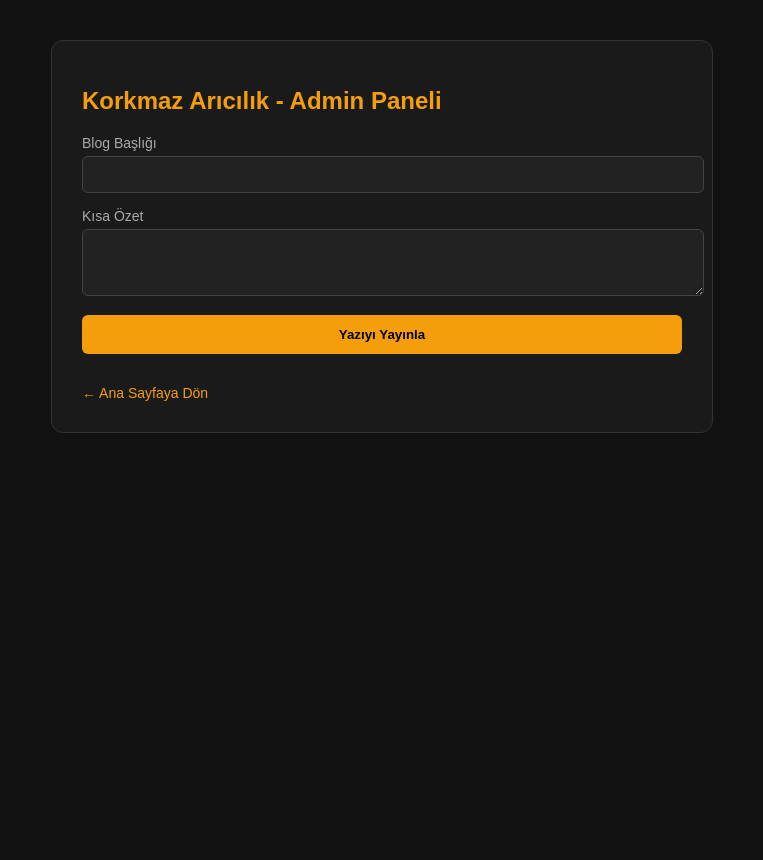
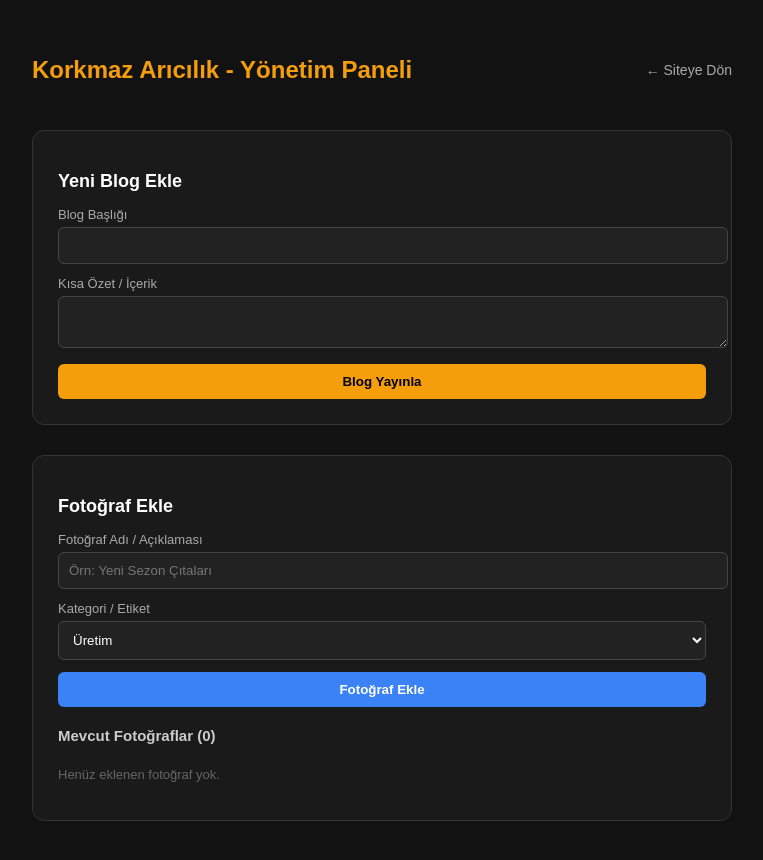
Before and after one commit to caglarkorkmazx-commits/korkmaz-aricilik, a Next.js app: page /admin in a window 1280 px wide. Shown: the top 860 px of the page, without its empty margins (258-1021 px from the left). Built offline with nearby package versions, Linux system fonts and the light colour scheme.

Commit message:
Update page.js

```diff
--- a/app/admin/page.js
+++ b/app/admin/page.js
@@ -2,46 +2,83 @@
 import { useState, useEffect } from 'react'
 
 export default function AdminPanel() {
+  // Blog State'leri
   const [title, setTitle] = useState('')
   const [excerpt, setExcerpt] = useState('')
   const [blogs, setBlogs] = useState([])
+
+  // Fotoğraf State'leri
+  const [photoTitle, setPhotoTitle] = useState('')
+  const [photoTag, setPhotoTag] = useState('Üretim')
+  const [photos, setPhotos] = useState([])
+
   const [message, setMessage] = useState('')
 
-  // Sayfa açıldığında kayıtlı blogları çekelim
+  // Sayfa açıldığında kayıtlı verileri çekelim
   useEffect(() => {
     const savedBlogs = JSON.parse(localStorage.getItem('korkmaz_blogs')) || []
+    const savedPhotos = JSON.parse(localStorage.getItem('korkmaz_photos')) || []
     setBlogs(savedBlogs)
+    setPhotos(savedPhotos)
   }, [])
 
+  // Blog Ekleme
   const handleAddBlog = (e) => {
     e.preventDefault()
-
     const newBlog = {
       id: Date.now(),
       title,
       excerpt,
       date: '19 Ağustos 2026'
     }
-
     const updatedBlogs = [newBlog, ...blogs]
     setBlogs(updatedBlogs)
     localStorage.setItem('korkmaz_blogs', JSON.stringify(updatedBlogs))
-
     setMessage('Blog yazısı başarıyla eklendi!')
     setTitle('')
     setExcerpt('')
   }
 
+  // Fotoğraf Ekleme
+  const handleAddPhoto = (e) => {
+    e.preventDefault()
+    const newPhoto = {
+      id: Date.now(),
+      title: photoTitle,
+      tag: photoTag
+    }
+    const updatedPhotos = [newPhoto, ...photos]
+    setPhotos(updatedPhotos)
+    localStorage.setItem('korkmaz_photos', JSON.stringify(updatedPhotos))
+    setMessage('Fotoğraf başarıyla eklendi!')
+    setPhotoTitle('')
+  }
+
+  // Fotoğraf Silme
+  const handleDeletePhoto = (id) => {
+    const updatedPhotos = photos.filter(p => p.id !== id)
+    setPhotos(updatedPhotos)
+    localStorage.setItem('korkmaz_photos', JSON.stringify(updatedPhotos))
+    setMessage('Fotoğraf silindi.')
+  }
+
   return (
     <div style={{ backgroundColor: '#121212', color: '#fff', minHeight: '100vh', padding: '40px', fontFamily: 'sans-serif' }}>
-      <div style={{ maxWidth: '600px', margin: '0 auto', background: '#1a1a1a', padding: '30px', borderRadius: '12px', border: '1px solid #333' }}>
-        <h1 style={{ color: '#f59e0b', marginBottom: '20px', fontSize: '24px' }}>Korkmaz Arıcılık - Admin Paneli</h1>
+      <div style={{ maxWidth: '700px', margin: '0 auto', display: 'flex', flexDirection: 'column', gap: '30px' }}>
 
-        {message && <p style={{ padding: '10px', background: '#222', color: '#f59e0b', marginBottom: '15px', borderRadius: '6px' }}>{message}</p>}
+        <div style={{ display: 'flex', justifyContent: 'space-between', alignItems: 'center' }}>
+          <h1 style={{ color: '#f59e0b', fontSize: '24px' }}>Korkmaz Arıcılık - Yönetim Paneli</h1>
+          <a href="/" style={{ color: '#aaa', fontSize: '14px', textDecoration: 'none' }}>&larr; Siteye Dön</a>
+        </div>
 
-        <form onSubmit={handleAddBlog} style={{ display: 'flex', flexDirection: 'column', gap: '15px', marginBottom: '30px' }}>
+        {message && <p style={{ padding: '12px', background: '#222', color: '#f59e0b', borderRadius: '6px', border: '1px solid #444' }}>{message}</p>}
+
+        {/* 1. KISIM: BLOG EKLEME */}
+        <div style={{ background: '#1a1a1a', padding: '25px', borderRadius: '12px', border: '1px solid #333' }}>
+          <h2 style={{ fontSize: '18px', marginBottom: '15px', color: '#fff' }}>Yeni Blog Ekle</h2>
+          <form onSubmit={handleAddBlog} style={{ display: 'flex', flexDirection: 'column', gap: '12px' }}>
             <div>
-            <label style={{ display: 'block', marginBottom: '5px', fontSize: '14px', color: '#aaa' }}>Blog Başlığı</label>
+              <label style={{ display: 'block', marginBottom: '5px', fontSize: '13px', color: '#aaa' }}>Blog Başlığı</label>
               <input
                 type="text"
                 value={title}
@@ -50,27 +87,77 @@ export default function AdminPanel() {
                 style={{ width: '100%', padding: '10px', background: '#222', border: '1px solid #444', color: '#fff', borderRadius: '6px' }}
               />
             </div>
-
             <div>
-            <label style={{ display: 'block', marginBottom: '5px', fontSize: '14px', color: '#aaa' }}>Kısa Özet</label>
+              <label style={{ display: 'block', marginBottom: '5px', fontSize: '13px', color: '#aaa' }}>Kısa Özet / İçerik</label>
               <textarea
                 value={excerpt}
                 onChange={(e) => setExcerpt(e.target.value)}
                 required
-              rows="3"
+                rows="2"
                 style={{ width: '100%', padding: '10px', background: '#222', border: '1px solid #444', color: '#fff', borderRadius: '6px' }}
               />
             </div>
+            <button type="submit" style={{ backgroundColor: '#f59e0b', color: '#000', padding: '10px', border: 'none', borderRadius: '6px', fontWeight: 'bold', cursor: 'pointer' }}>
+              Blog Yayınla
+            </button>
+          </form>
+        </div>
 
-          <button
-            type="submit"
-            style={{ backgroundColor: '#f59e0b', color: '#000', padding: '12px', border: 'none', borderRadius: '6px', fontWeight: 'bold', cursor: 'pointer' }}
+        {/* 2. KISIM: FOTOĞRAF EKLEME VE YÖNETİMİ */}
+        <div style={{ background: '#1a1a1a', padding: '25px', borderRadius: '12px', border: '1px solid #333' }}>
+          <h2 style={{ fontSize: '18px', marginBottom: '15px', color: '#fff' }}>Fotoğraf Ekle</h2>
+          <form onSubmit={handleAddPhoto} style={{ display: 'flex', flexDirection: 'column', gap: '12px', marginBottom: '20px' }}>
+            <div>
+              <label style={{ display: 'block', marginBottom: '5px', fontSize: '13px', color: '#aaa' }}>Fotoğraf Adı / Açıklaması</label>
+              <input
+                type="text"
+                value={photoTitle}
+                onChange={(e) => setPhotoTitle(e.target.value)}
+                required
+                placeholder="Örn: Yeni Sezon Çıtaları"
+                style={{ width: '100%', padding: '10px', background: '#222', border: '1px solid #444', color: '#fff', borderRadius: '6px' }}
+              />
+            </div>
+            <div>
+              <label style={{ display: 'block', marginBottom: '5px', fontSize: '13px', color: '#aaa' }}>Kategori / Etiket</label>
+              <select
+                value={photoTag}
+                onChange={(e) => setPhotoTag(e.target.value)}
+                style={{ width: '100%', padding: '10px', background: '#222', border: '1px solid #444', color: '#fff', borderRadius: '6px' }}
               >
-            Yazıyı Yayınla
+                <option value="Üretim">Üretim</option>
+                <option value="Saha">Saha</option>
+                <option value="Doğal">Doğal</option>
+                <option value="Teknik">Teknik</option>
+              </select>
+            </div>
+            <button type="submit" style={{ backgroundColor: '#3b82f6', color: '#fff', padding: '10px', border: 'none', borderRadius: '6px', fontWeight: 'bold', cursor: 'pointer' }}>
+              Fotoğraf Ekle
             </button>
           </form>
 
-        <a href="/" style={{ color: '#f59e0b', fontSize: '14px', textDecoration: 'none' }}>&larr; Ana Sayfaya Dön</a>
+          {/* Eklenen Fotoğrafları Listeleme ve Silme */}
+          <h3 style={{ fontSize: '15px', marginBottom: '10px', color: '#ccc' }}>Mevcut Fotoğraflar ({photos.length})</h3>
+          <div style={{ display: 'flex', flexDirection: 'column', gap: '8px', maxHeight: '200px', overflowY: 'auto' }}>
+            {photos.map((p) => (
+              <div key={p.id} style={{ display: 'flex', justifyContent: 'space-between', alignItems: 'center', background: '#222', padding: '8px 12px', borderRadius: '6px', border: '1px solid #333' }}>
+                <div>
+                  <span style={{ color: '#f59e0b', fontSize: '12px', marginRight: '8px' }}>[{p.tag}]</span>
+                  <span style={{ fontSize: '14px' }}>{p.title}</span>
+                </div>
+                <button
+                  onClick={() => handleDeletePhoto(p.id)}
+                  style={{ background: '#ef4444', color: '#fff', border: 'none', padding: '4px 10px', borderRadius: '4px', cursor: 'pointer', fontSize: '12px' }}
+                >
+                  Sil
+                </button>
+              </div>
+            ))}
+            {photos.length === 0 && <p style={{ color: '#666', fontSize: '13px' }}>Henüz eklenen fotoğraf yok.</p>}
+          </div>
+
+        </div>
+
       </div>
     </div>
   )
```
Lines whose indentation alone changed are shown as unchanged.
